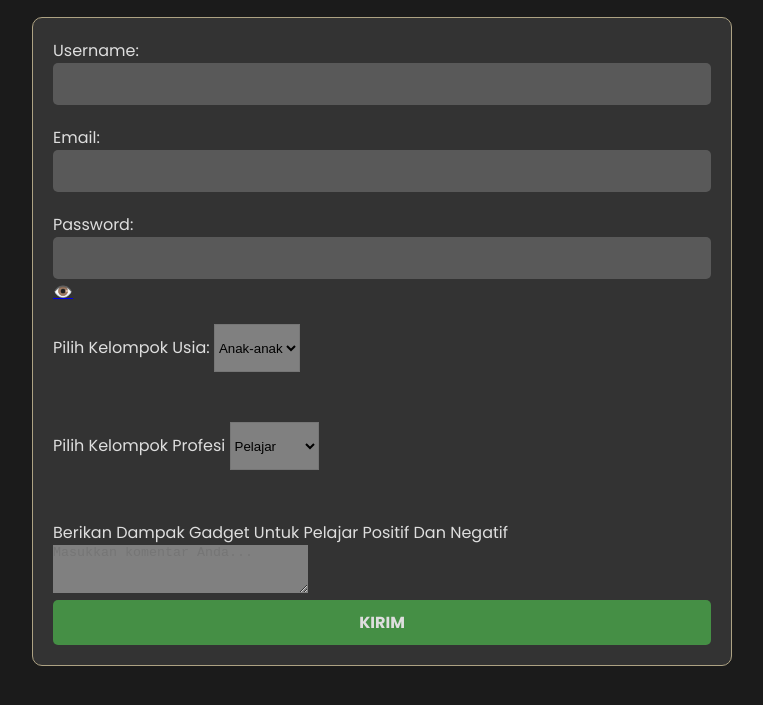
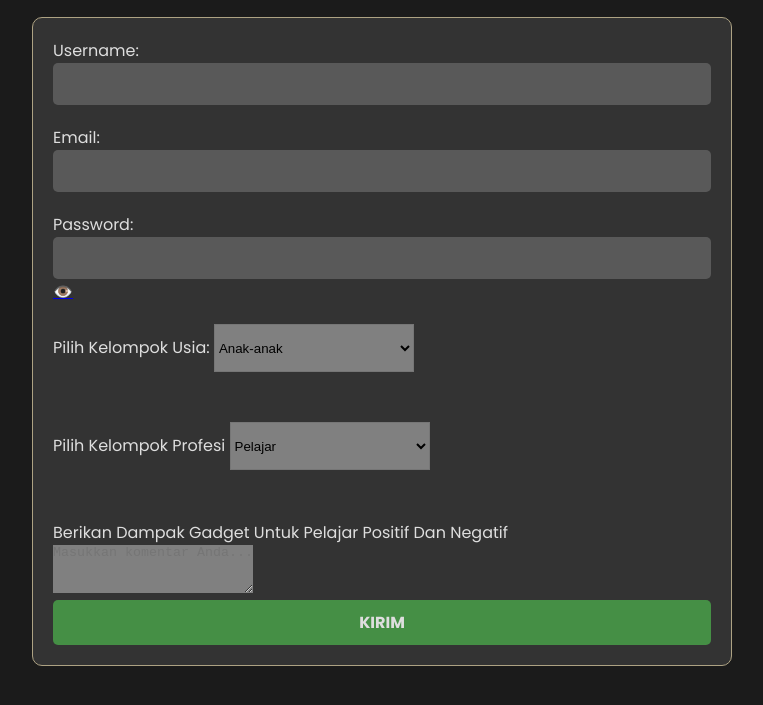
Before and after one commit to naufalganteng1/www.kemend, a plain HTML site: page index.html in a window 1280 px wide. Shown: the part 71-776 px from the top of the page, without its empty margins (258-1021 px from the left). Drawn offline with Linux system fonts and the light colour scheme.

Commit message:
Update style.css

```diff
--- a/css/style.css
+++ b/css/style.css
@@ -1,11 +1,13 @@
 *{padding:0;margin:0;box-sizing:border-box}html{scroll-behavior:smooth}body{width:100%;font-family:"Poppins",sans-serif;background-color:#1b1b1b;color:#dedede}input,textarea,button{outline:none;border:none}main{width:100%;padding:20px}main .title{text-align:center;margin-bottom:20px}main .form{width:100%;max-width:700px;margin:0 auto;background-color:#333;border-radius:10px;border:1px solid #ada283;padding:20px}main .form .field{width:100%;margin-bottom:20px}main .form .field input,main .form .field textarea{width:100%;padding:10px;border-radius:5px;background-color:#ffffff30;color:#dedede;resize:none;border:1px solid rgba(0,0,0,0);font-family:"Poppins",sans-serif}main .form .field input:focus,main .form .field textarea:focus{border:1px solid #ada283}main .form .field button{width:100%;padding:10px;border-radius:5px;background-color:#458f45;color:#dedede;font-weight:bold;font-size:1em;font-family:"Poppins",sans-serif;cursor:pointer}main .form .field:last-child{margin-bottom:0}
 
 .drop{
+    width: 200px;
     height: 6vh;
     background-color: gray;
 }
 
 .text{
+    width: 200px;
     height: 6vh;
     background-color: gray;
 }
```
